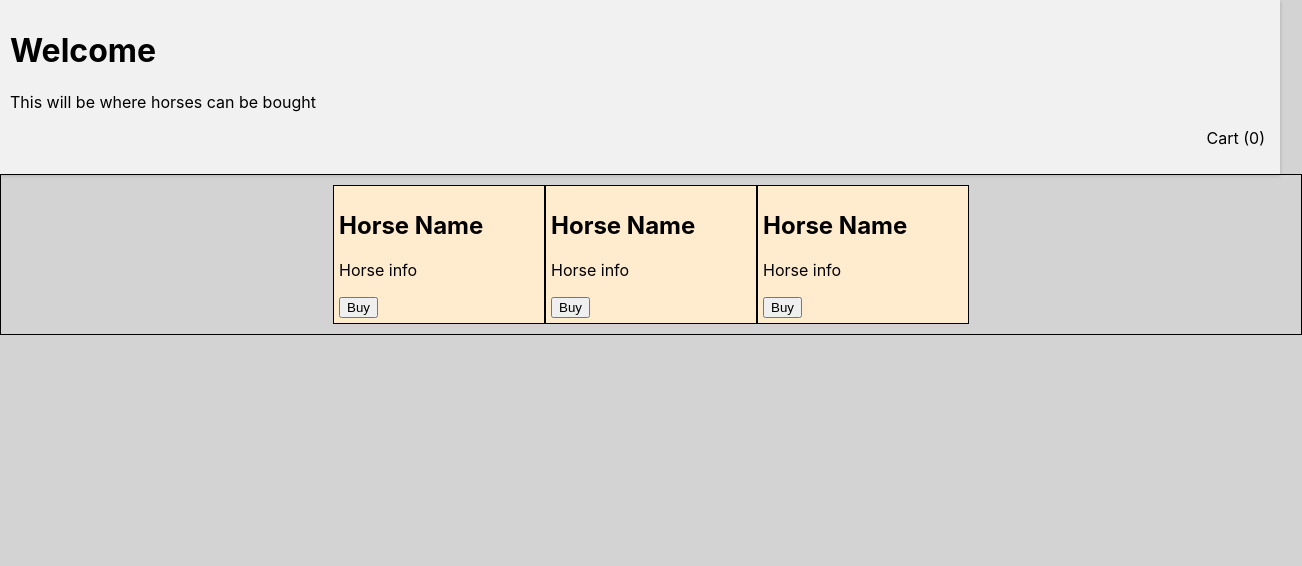
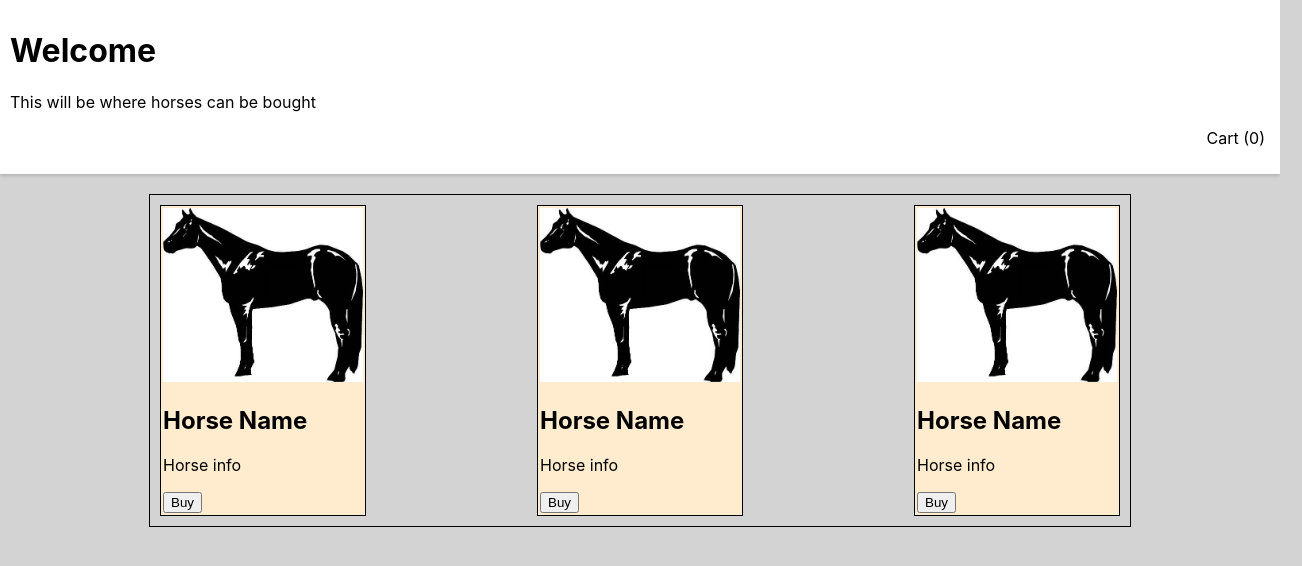
Before and after one commit to Asalagi/react-project, a React (Create React App) app in the folder horse-shop/: page /horseshop in a window 1280 px wide. Shown: the top 566 px of the page, 1302 px wide, since content can reach past the window. Built offline with nearby package versions, Linux system fonts and the light colour scheme.

Commit message:
add image

```diff
--- a/horse-shop/src/horse-shop.css
+++ b/horse-shop/src/horse-shop.css
@@ -6,7 +6,7 @@
   }
 .header {
   overflow: hidden;
-  background-color: #f1f1f1;
+  background-color: white;
   padding: 10px 10px;
   box-shadow: 0 0 4px 0 rgba(0, 0, 0, 0.08), 0 2px 4px 0 rgba(0, 0, 0, 0.12);
 }
@@ -14,19 +14,24 @@
   display: flex;
   width: 100vh;
   }
+.horse {
+  width: 200px;
+}
 .outer-box {
   display: flex;
   align-items: center;
-  justify-content: center;
-  margin: auto;
+  justify-content: space-between;
+  margin-left: auto;
+  margin-right: auto;
+  margin-top: 20px;
   padding: 10px;
   border: 1px solid black;
-  width: 100%;
+  width: 75%;
   }
 .box {
   background-color: blanchedalmond;
   width: 200px;
-  padding: 5px;
+  padding: 2px;
   border: 1px solid black;
 }
 .cart {
--- a/horse-shop/src/horseshop.js
+++ b/horse-shop/src/horseshop.js
@@ -1,3 +1,5 @@
+import React from 'react';
+import horseImage from './images/horse.jpg';
 import './horse-shop.css';
 
 function HorseShop() {
@@ -11,16 +13,19 @@
       </header>
       <div class="outer-box">
       <div class="box">
+        <img class="horse" src={horseImage} alt="horse"></img>
         <h2>Horse Name</h2>
         <p>Horse info</p>
         <button>Buy</button>
       </div>
       <div class="box">
+      <img class="horse" src={horseImage} alt="horse"></img>
         <h2>Horse Name</h2>
         <p>Horse info</p>
         <button>Buy</button>
       </div>
       <div class="box">
+      <img class="horse" src={horseImage} alt="horse"></img>
         <h2>Horse Name</h2>
         <p>Horse info</p>
         <button>Buy</button>
```
Also changed, not shown: horse-shop/src/images/horse.jpg (added).
